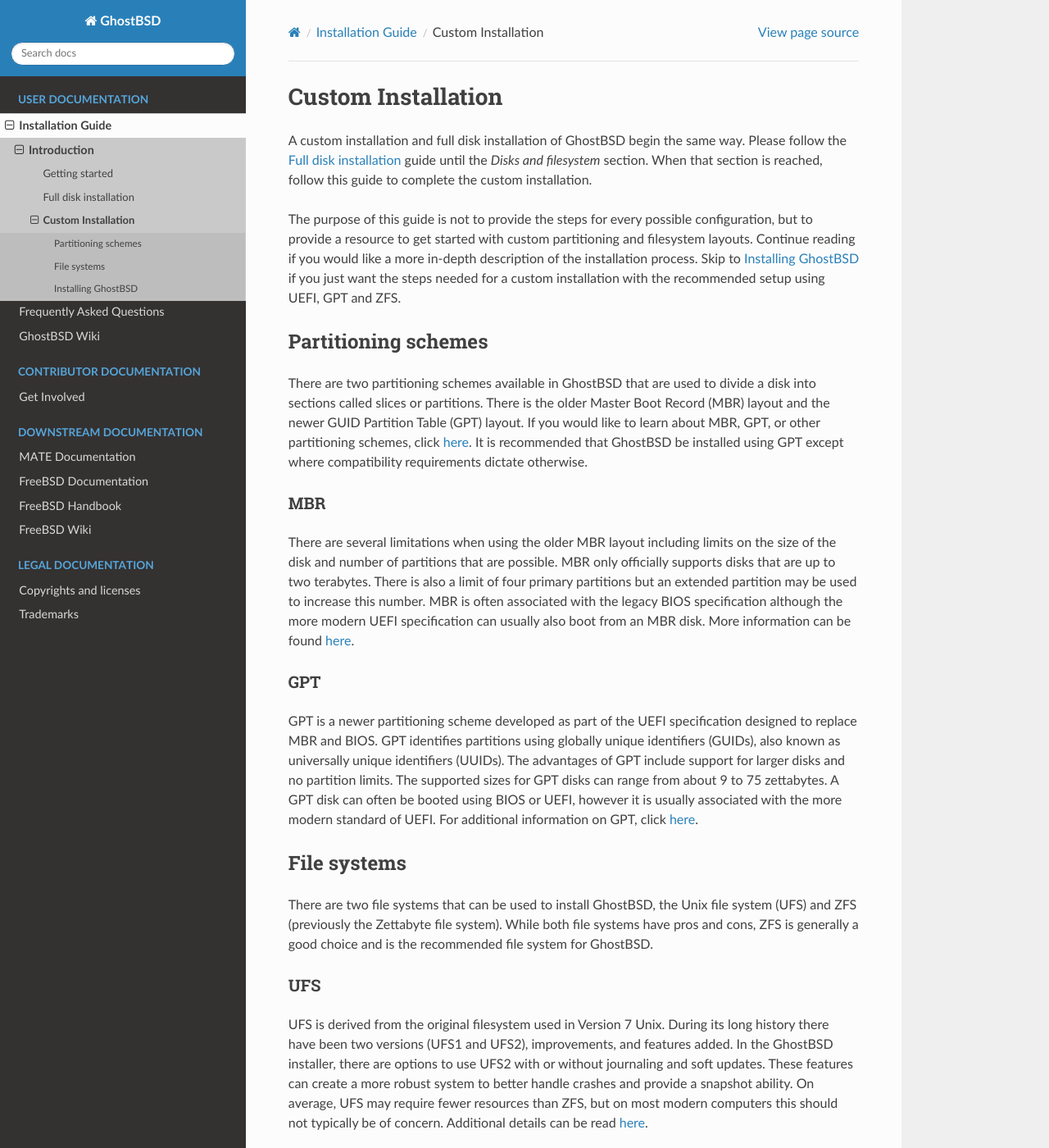
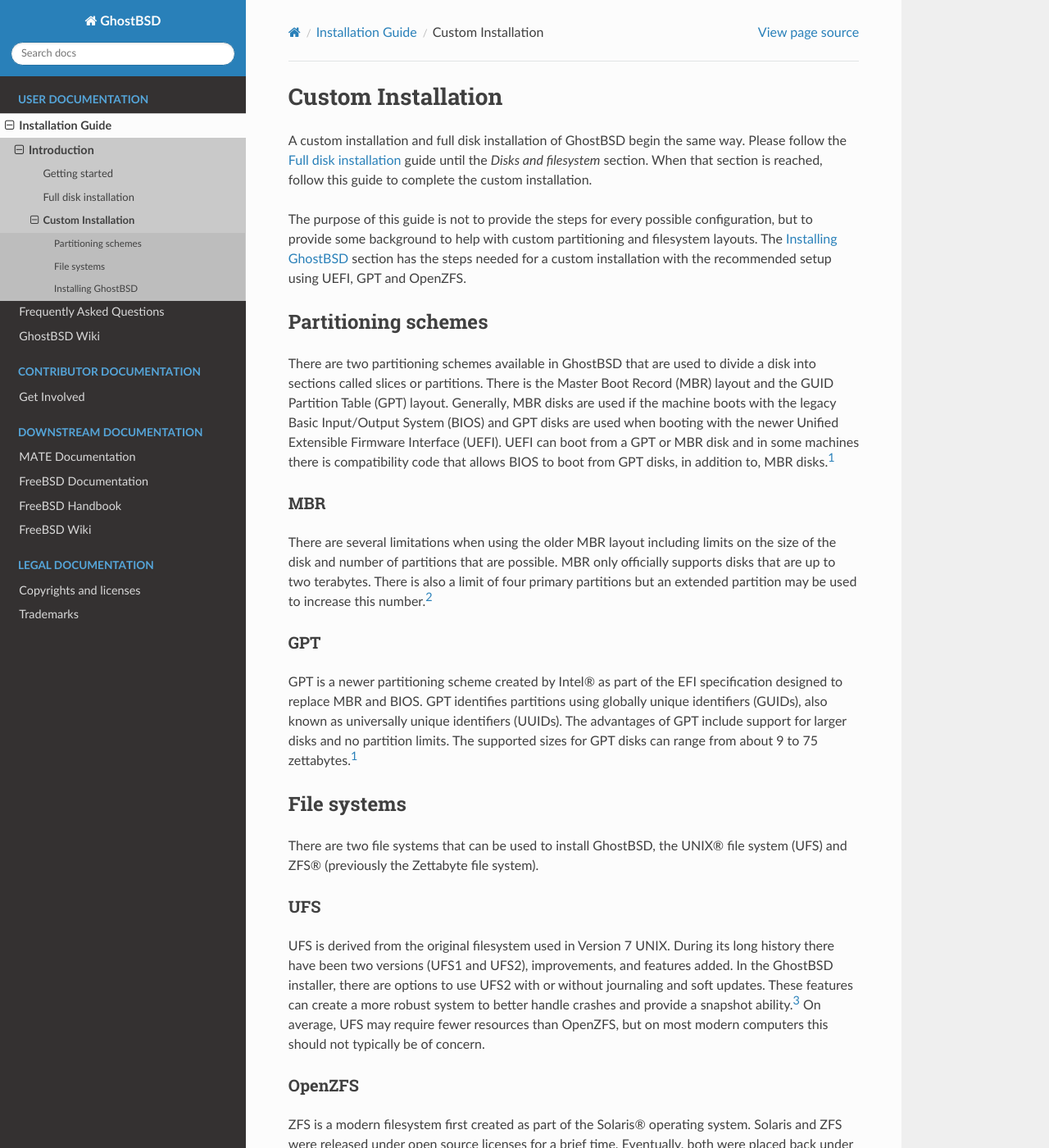
Before and after one commit to ghostbsd/documentation, a Sphinx documentation site: the page built from source/user/installation-guide/custom-installation.md, in a window 1280 px wide and 1400 px high. Shown: the whole window at 82% size. Built offline with Sphinx 7.4.7 and the Read the Docs theme 2.0.0, drawn with Linux system fonts in a browser that asks for light colours; some of the changed text lies outside the part shown.

Commit message:
Add trademarks and sources to custom install guide

```diff
--- a/source/user/installation-guide/custom-installation.md
+++ b/source/user/installation-guide/custom-installation.md
@@ -3,42 +3,42 @@
 
 A custom installation and full disk installation of GhostBSD begin the same way. Please follow the [Full disk installation](full-disk-installation.md) guide until the *Disks and filesystem* section. When that section is reached, follow this guide to complete the custom installation.
 
-The purpose of this guide is not to provide the steps for every possible configuration, but to provide a resource to get started with custom partitioning and filesystem layouts. Continue reading if you would like a more in-depth description of the installation process. Skip to [Installing GhostBSD](#installing-ghostbsd) if you just want the steps needed for a custom installation with the recommended setup using UEFI, GPT and ZFS.
+The purpose of this guide is not to provide the steps for every possible configuration, but to provide some background to help with custom partitioning and filesystem layouts. The [Installing GhostBSD](#installing-ghostbsd) section has the steps needed for a custom installation with the recommended setup using UEFI, GPT and OpenZFS.
 
 ## Partitioning schemes
 
-There are two partitioning schemes available in GhostBSD that are used to divide a disk into sections called slices or partitions. There is the older Master Boot Record (MBR) layout and the newer GUID Partition Table (GPT) layout. If you would like to learn about MBR, GPT, or other partitioning schemes, click [here](https://en.wikipedia.org/wiki/Disk_partitioning#Boot_partitions). It is recommended that GhostBSD be installed using GPT except where compatibility requirements dictate otherwise.
+There are two partitioning schemes available in GhostBSD that are used to divide a disk into sections called slices or partitions. There is the Master Boot Record (MBR) layout and the GUID Partition Table (GPT) layout. Generally, MBR disks are used if the machine boots with the legacy Basic Input/Output System (BIOS) and GPT disks are used when booting with the newer Unified Extensible Firmware Interface (UEFI). UEFI can boot from a GPT or MBR disk and in some machines there is compatibility code that allows BIOS to boot from GPT disks, in addition to, MBR disks.[^1]
 
 ### MBR
 
-There are several limitations when using the older MBR layout including limits on the size of the disk and number of partitions that are possible. MBR only officially supports disks that are up to two terabytes. There is also a limit of four primary partitions but an extended partition may be used to increase this number. MBR is often associated with the legacy BIOS specification although the more modern UEFI specification can usually also boot from an MBR disk. More information can be found [here](https://en.wikipedia.org/wiki/Master_boot_record).
+There are several limitations when using the older MBR layout including limits on the size of the disk and number of partitions that are possible. MBR only officially supports disks that are up to two terabytes. There is also a limit of four primary partitions but an extended partition may be used to increase this number.[^2]
 
 ### GPT
 
-GPT is a newer partitioning scheme developed as part of the UEFI specification designed to replace MBR and BIOS. GPT identifies partitions using globally unique identifiers (GUIDs), also known as universally unique identifiers (UUIDs). The advantages of GPT include support for larger disks and no partition limits. The supported sizes for GPT disks can range from about 9 to 75 zettabytes. A GPT disk can often be booted using BIOS or UEFI, however it is usually associated with the more modern standard of UEFI. For additional information on GPT, click [here](https://en.wikipedia.org/wiki/GUID_Partition_Table).
+GPT is a newer partitioning scheme created by Intel&reg; as part of the EFI specification designed to replace MBR and BIOS. GPT identifies partitions using globally unique identifiers (GUIDs), also known as universally unique identifiers (UUIDs). The advantages of GPT include support for larger disks and no partition limits. The supported sizes for GPT disks can range from about 9 to 75 zettabytes.[^1]
 
 ## File systems
 
-There are two file systems that can be used to install GhostBSD, the Unix file system (UFS) and ZFS (previously the Zettabyte file system). While both file systems have pros and cons, ZFS is generally a good choice and is the recommended file system for GhostBSD.
+There are two file systems that can be used to install GhostBSD, the UNIX&reg; file system (UFS) and ZFS&reg; (previously the Zettabyte file system).
 
 ### UFS
 
-UFS is derived from the original filesystem used in Version 7 Unix. During its long history there have been two versions (UFS1 and UFS2), improvements, and features added. In the GhostBSD installer, there are options to use UFS2 with or without journaling and soft updates. These features can create a more robust system to better handle crashes and provide a snapshot ability. On average, UFS may require fewer resources than ZFS, but on most modern computers this should not typically be of concern. Additional details can be read [here](https://en.wikipedia.org/wiki/Unix_File_System).
+UFS is derived from the original filesystem used in Version 7 UNIX. During its long history there have been two versions (UFS1 and UFS2), improvements, and features added. In the GhostBSD installer, there are options to use UFS2 with or without journaling and soft updates. These features can create a more robust system to better handle crashes and provide a snapshot ability.[^3] On average, UFS may require fewer resources than OpenZFS, but on most modern computers this should not typically be of concern.
 
-### ZFS
+### OpenZFS
 
-ZFS is a modern filesystem first created as part of the Solaris operating system. Solaris and ZFS were released under open source licenses for a brief time. Eventually, both were placed back under closed source licenses. Prior to the license changes, ZFS was forked and developed by the open source community and is now used in various operating systems as OpenZFS. There are numerous benefits to using ZFS, such as, error checking, data compression and integrated snapshots. A more thorough history and explanation of ZFS can be read [here](https://en.wikipedia.org/wiki/ZFS).
+ZFS is a modern filesystem first created as part of the Solaris&reg; operating system. Solaris and ZFS were released under open source licenses for a brief time. Eventually, both were placed back under closed source licenses. Prior to the license changes, ZFS was forked and developed by the open source community and is now used in various operating systems as OpenZFS.[^4] There are numerous benefits to using OpenZFS, such as, error checking, data compression and file system snapshots.[^5]
 
 ## Installing GhostBSD
 
-Select *Custom (Advanced partitioning)* to and click "Next" to start the Partition Editor.
+Select *Custom (Advanced partitioning)* and click "Next" to start the Partition Editor.
 
 ![Starting the partition editor.](images/custom-installation/1-custom-partitioning.png)
 
 ### Partition Scheme
 
 :::{important}
-It's possible that the disk will already have a partitioning scheme. If it does, when you first start the Partition Editor you will already see GPT or MBR under the "System/Type" field on the right. You can skip this step and proceed to the *File system* section below.
+It's possible that the disk will already have a partitioning scheme shown under the "System/Type" field in the Partition Editor. If this is the case, you can skip this step and proceed to the *Creating partitions* section below.
 :::
 
 In the Partition Editor you will see the disks that are available.
@@ -55,29 +55,29 @@
 
 ### Creating partitions
 
-The default installation of GhostBSD will create three partitions. These are boot, root, and swap. There are a variety of different configurations including omitting swap or placing /home, /usr, or /var on their own partitions or disks. These variations can also involve using either UFS or ZFS on GPT or MBR partitioned disks with machines that are booted with BIOS or UEFI. The example below will manually create a layout that is almost the same as the default installation. It will use ZFS on a GPT disk with a machine that is booted with UEFI.
+The default installation of GhostBSD will create three partitions. These are boot, root, and swap. There are a variety of different configurations including omitting swap or placing /home, /usr, or /var on their own partitions or disks. These variations can also involve using either UFS or OpenZFS on GPT or MBR partitioned disks with machines that are booted with BIOS or UEFI. The example below will manually create a layout that is similar the default installation. It will use OpenZFS on a GPT disk with a machine that is booted with UEFI.
 
 #### Boot partition
 
-The first partition to create is the boot partition. Select the freespace under the disk label, here these values are "freespace1" and "ada0". Then, click "Create" to open the "Add a Partition" dialog. Select "UEFI" and change the size. Here were are using 200MB. Click "+ Add" to create the UEFI partition.
+The first partition to create is the boot partition. Select the free space under the disk label, here these values are "freespace1" and "ada0". Then, click "Create" to open the "Add a Partition" dialog. Select "UEFI" and change the size. Here were are using 200MB. Click "+ Add" to create the UEFI partition.
 
 ![Create the UEFI boot partition.](images/custom-installation/5-efi-partition.png)
 
 #### Root partition
 
-Next create the ZFS root partition. Again, select the freespace and click "Create". In the "Add a Partition" dialog, select "ZFS" and enter the desired size of the partition. Click "+ Add" to create teh ZFS root partition. The installer will automatically assign the correct mount points for the partition.
+Next create the OpenZFS root partition. Again, select the free space and click "Create". In the "Add a Partition" dialog, select "ZFS" and enter the desired size of the partition. Click "+ Add" to create the OpenZFS root partition. The installer will automatically assign the correct mount points for the partition.
 
 :::{important}
-It is necessary to account for the size of the swap partition (if using one) and a small buffer at the end of the disk. The default installation allocates about 5MB for the buffer.
+It is necessary to account for the size of the swap partition (if using one) and a small amount of unallocated storage at the end of the disk. This section is required for the GPT table and proper alignment of the sectors on the disk. The default installation leaves about 5MB unallocated.
 :::
 
-![Create the ZFS root partition.](images/custom-installation/6-zfs-partition.png)
+![Create the OpenZFS root partition.](images/custom-installation/6-zfs-partition.png)
 
 #### Swap Partition
 
 The final partition to create is for swap. Depending on you needs and the amount of RAM in the computer this partition can be omitted. Generally, a few GB for swap is helpful in the event that the computer exceeds the amount RAM installed.
 
-In the same manner as the previous partition, select the freespace and Click "Create". In the "Add a Partition" dialog make sure "SWAP" is selected, allocate the desired amount of swap and click "+ Add" to create the partition.
+In the same manner as the previous partition, select the free space and Click "Create". In the "Add a Partition" dialog make sure "SWAP" is selected, allocate the desired amount of swap and click "+ Add" to create the partition.
 
 ![Create the swap partition.](images/custom-installation/7-swap-partition.png)
 
@@ -86,3 +86,13 @@
 After the above steps, the disk should be partitioned in a similar format as below. Simply click "Next" to proceed with the rest of the installation as described in the [Full disk installation](full-disk-installation.md) guide starting with the *Boot loader* section.
 
 ![Completed disk partitioning.](images/custom-installation/8-completed-partitioning.png)
+
+[^1]: Roderick Smith, "Make the most of large drives with GPT and Linux," IBM, https://developer.ibm.com/tutorials/l-gpt/ (July 3, 2012).
+
+[^2]: Joe Keeley, "MBR vs. GPT: Which Should You Use for Your SSD?," MakeUseOf, https://www.makeuseof.com/tag/mbr-vs-gpt/ (April 5, 2022).
+
+[^3]: Wikipedia contributors, "Unix File System," Wikipedia, The Free Encyclopedia, https://en.wikipedia.org/w/index.php?title=Unix_File_System&oldid=1100924136 (accessed July 31, 2022).
+
+[^4]: Michael Dexter, "ZFS vs. OpenZFS," TrueNas, https://www.truenas.com/blog/zfs-vs-openzfs/ (June 18, 2019).
+
+[^5]: "Main Page," OpenZFS, https://openzfs.org/wiki/Main_Page (July 19, 2022).
```
